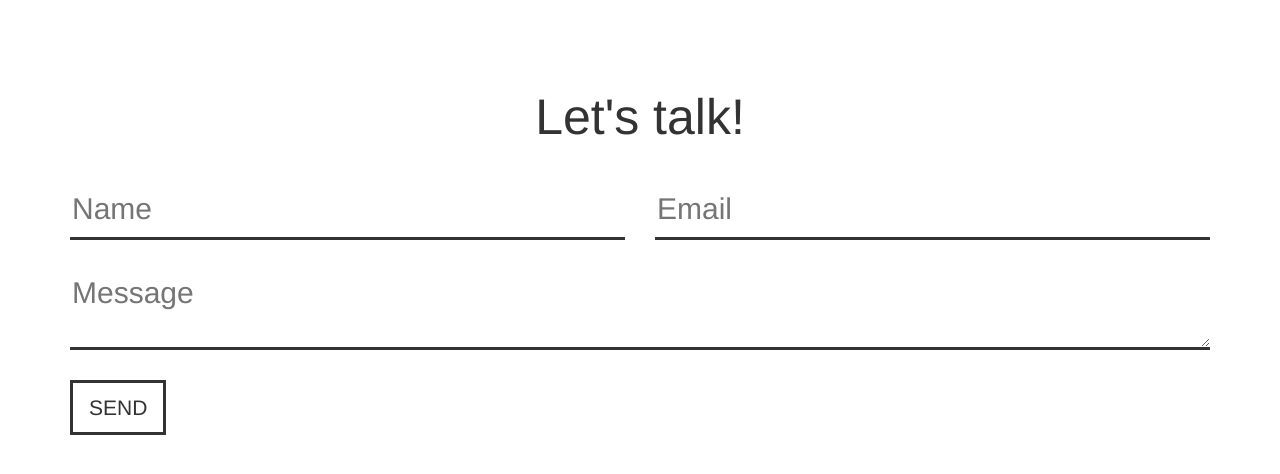
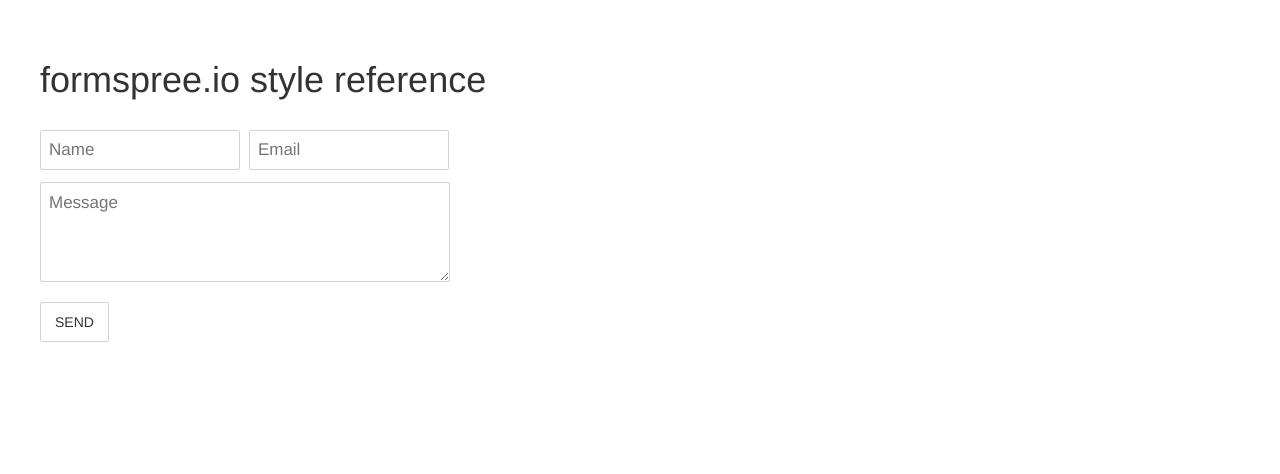
Before and after one commit to pkayokay/formspree, a plain HTML site: page index.html in a window 1280 px wide. Drawn offline with Linux system fonts and the light colour scheme.

Commit message:
new style

```diff
--- a/custom.css
+++ b/custom.css
@@ -1,71 +1,41 @@
-/*Form*/
 
-#form {
+body {
   padding: 40px;
-  margin-top:30px;
 }
 
-#form h1 {
-  font-size: 50px;
-  text-align: center;
+
+#name-input, #email-input,
+#name-input:focus, #email-input:focus {
+  width: 200px;
+  height: 40px;
+  outline: 0;
+  margin-right: 5px;
+  font-size: 17px;
+  border-radius: 2px;
+  padding: 8px;
+  border: 1px solid #d2d2d2;
 }
 
-#text-input {
-  border: 0;
-  height: 80px;
-  border-bottom: 3px solid #333;
-  font-size: 30px;
-  width: 100%;
-  margin-top:30px;
-  border-radius: 0;
-}
-#name-input {
-  border: 0;
-  height: 60px;
-  border-bottom: 3px solid #333;
-  font-size: 30px;
-  width: 100%;
-  margin-top: 25px;
-  border-radius: 0;
-}
-#email-input {
-  border: 0;
-  height: 60px;
-  border-bottom: 3px solid #333;
-  font-size: 30px;
-  width: 100%;
-  margin-top: 25px;
-  border-radius: 0;
+#text-input,
+#text-input:focus {
+  width: 410px;
+  height: 100px;
+  outline: 0;
+  margin-top: 12px;
+  font-size: 17px;
+  border-radius: 2px;
+  padding: 8px;
+  border: 1px solid #d2d2d2;
 }
 
 #submit {
-    border: 3px solid #333;
-    padding: 10px 16px 9px;
-    color: #333;
-    margin-top: 25px;
-    font-size: 21px;
-    font-weight: 500;
-    background-color: #fff;
-    border-radius: 0;
-  -webkit-transition: all .15s ease-in-out;
-       -o-transition: all .15s ease-in-out;
-          transition: all .15s sease-in-out;
+  padding: 9px 14px;
+  background: #fff;
+  border: 1px solid #d2d2d2;
+  border-radius: 2px;
 }
 
 #submit:hover {
-    border: 3px solid #333;
-    padding: 10px 16px 9px;
-    color: #fff;
-    background-color: #333;
+  background: #f7f7f7;
+  cursor: pointer;
 }
-
-input,
-input:focus,
-input:hover,
-input:active,
-textarea,
-textarea:focus,
-textarea:hover,
-textarea:active {
-  outline: 0;
-}
--- a/index.html
+++ b/index.html
@@ -7,29 +7,22 @@
         <meta name="description" content="Web Developer">
         <meta name="author" content="Paul Kim">
         <link href="favicon.ico" rel="icon" type="image/x-icon">
-        <title>Paul Kim</title>
+        <title>formspree.io</title>
         <link href="bootstrap.css" rel="stylesheet">
         <link href="custom.css" rel="stylesheet">
     </head>
     <body>
           <section id="form">
-            <div class="container">
-                <div class="row">
-            <h1>Let's talk!</h1>
-            <form action="https://formspree.io/pkayokay@gmail.com"
+          <h1> formspree.io style reference</h1>
+          <br>
+              <form action="https://formspree.io/l3academy.web@gmail.com"
                 method="POST">
-              <div class="col-md-6">
                   <input id="name-input" type="text" name="name" placeholder="Name">
-              </div>
-              <div class="col-md-6">
                   <input id="email-input" type="email" name="_replyto" placeholder="Email">
-                </div>
-              <div class="col-md-12">
+                  <br>
                   <textarea id="text-input" name="message" placeholder="Message"></textarea>
-                <input id="submit" type="submit" value="SEND">
-            </div>
+                  <input id="submit" type="submit" value="SEND" style="display:inherit;margin-top:15px">
               </form>
-        </div></div>
           </section>
     </body>
 </html>
```
Lines whose indentation alone changed are shown as unchanged.
